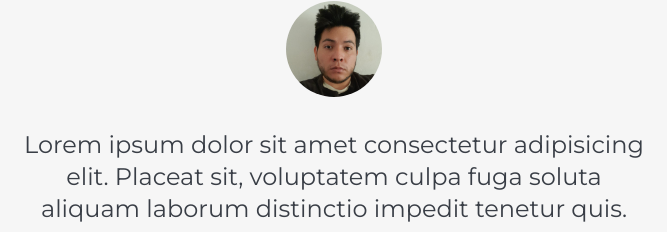
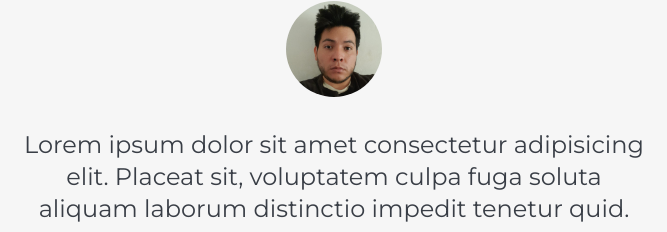
Before and after one commit to nrqrmz/gh-repo-view---web, a plain HTML site: page index.html in a window 1280 px wide. Shown: the part 181-413 px from the top of the page, 306-973 px from the left. Drawn offline with Linux system fonts and the light colour scheme.

Commit message:
update files

```diff
--- a/index.html
+++ b/index.html
@@ -13,7 +13,7 @@
         <h1>Hello, I am Enrique 🤟</h1>
         <img id="profile-pic" src="images/pro2.jpeg" alt="">
         <p>
-          Lorem ipsum dolor sit amet consectetur adipisicing elit. Placeat sit, voluptatem culpa fuga soluta aliquam laborum distinctio impedit tenetur quis.
+          Lorem ipsum dolor sit amet consectetur adipisicing elit. Placeat sit, voluptatem culpa fuga soluta aliquam laborum distinctio impedit tenetur quid.
         </p>
         <a href="https://www.lewagon.com/" target="_blank" class="btn-blue">Discover Le Wagon</a>
       </div>
```
